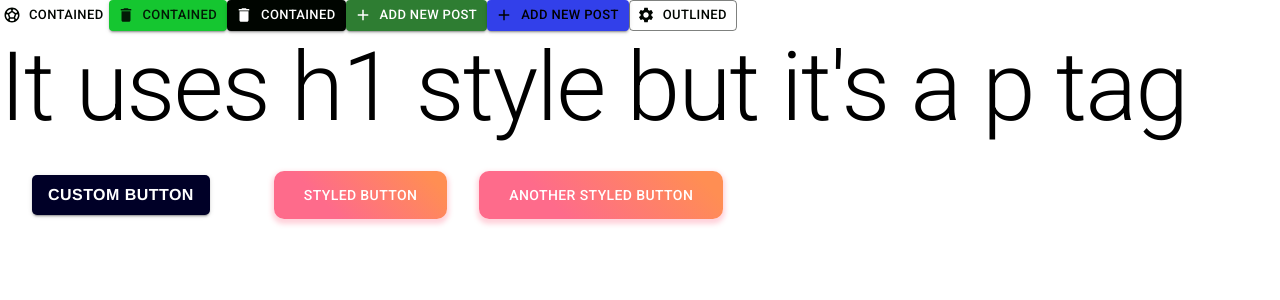
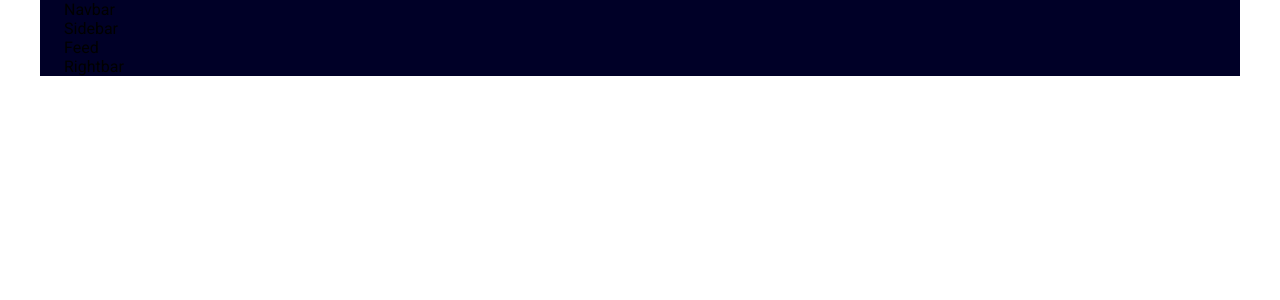
Before and after one commit to Harry-Yates/MUI, a React (Create React App) app: page / in a window 1280 px wide. Shown: the top 300 px of the page. Built offline with nearby package versions, Linux system fonts and the light colour scheme.

Commit message:
docs: :money_with_wings: looking at layouts

```diff
--- a/src/App.js
+++ b/src/App.js
@@ -1,64 +1,24 @@
-import { Button, Typography, styled } from "@mui/material";
-import { Add, Settings, SportsSoccer, Delete } from "@mui/icons-material";
+import Sidebar from './components/Sidebar';
+import Navbar from './components/Navbar';
+import Feed from './components/Feed';
+import Rightbar from './components/Rightbar';
+import { Container } from '@mui/material';
+
 
 function App() {
 
-const StyledButton = styled(Button)({
-  background: 'linear-gradient(45deg, #FE6B8B 30%, #FF8E53 90%)',
-  border: 0,
-  borderRadius: 10,
-  boxShadow: '0 3px 5px 2px rgba(255, 105, 135, .3)',
-  color: 'white',
-  height: 48,
-  padding: '0 30px',
-  marginLeft: "2rem",
-});
-
-
   return (
-    <div className="App">
-    <Button startIcon={<SportsSoccer />}  variant="text" size="small">Contained</Button>
-    <Button startIcon={<Delete />} variant="contained" color="secondary" size="small">Contained</Button>
-    <Button startIcon={<Delete />} variant="contained" color="primary" size="small">Contained</Button>
-    <Button startIcon={<Add />} variant="contained" color="success" size="small">Add new post</Button>
-    <Button startIcon={<Add />} variant="contained" color="otherColor" size="small">Add new post</Button>
-    <Button startIcon={<Settings />}  variant="outlined" size="small" >Outlined</Button>
-
-    {
-  /* There is already an h1 in the page, let's not duplicate it. */
-}
-<Typography variant="h1" component="p">
-It uses h1 style but it's a p tag
-</Typography>
-
-<Button variant="contained" sx={{
-  backgroundColor:"#000027",
-  color:"#fff",
-  margin: "2rem",
-  fontFamily: "Helvetica",
-  fontSize: "1rem",
-  fontWeight: "bold",
-  borderRadius: "5px",
-  "&:hover": {
-    backgroundColor: "#000555",
-    color: "#fff",
-  },
-  "&:active": {
-    backgroundColor: "#000555",
-    color: "#fff",
-  },
-  "&:focus": {
-    backgroundColor: "#000555",
-    color: "#fff",
-  },
-  }}>
-  Custom Button
-</Button>
-
-<StyledButton>Styled Button</StyledButton>
-<StyledButton>Another Styled Button</StyledButton>
-
-    </div>
+    <Container
+    className="App"
+    sx={{
+      background:"#000027"
+    }}
+    >
+      <Navbar />
+      <Sidebar />
+      <Feed />
+      <Rightbar />
+    </Container>
   )
 }
 
--- /dev/null
+++ b/src/components/Feed.jsx
@@ -0,0 +1,9 @@
+import React from 'react'
+
+const Feed = () => {
+  return (
+    <div>Feed</div>
+  )
+}
+
+export default Feed
--- /dev/null
+++ b/src/components/Navbar.jsx
@@ -0,0 +1,9 @@
+import React from 'react'
+
+const Navbar = () => {
+  return (
+    <div>Navbar</div>
+  )
+}
+
+export default Navbar
--- /dev/null
+++ b/src/components/Rightbar.jsx
@@ -0,0 +1,9 @@
+import React from 'react'
+
+const Rightbar = () => {
+  return (
+    <div>Rightbar</div>
+  )
+}
+
+export default Rightbar
--- /dev/null
+++ b/src/components/Sidebar.jsx
@@ -0,0 +1,9 @@
+import React from 'react'
+
+const Sidebar = () => {
+  return (
+    <div>Sidebar</div>
+  )
+}
+
+export default Sidebar
```
Also changed, not shown: src/index.js (+4 -4 lines), 1 other file (tests, documents, lock files or other folders).
